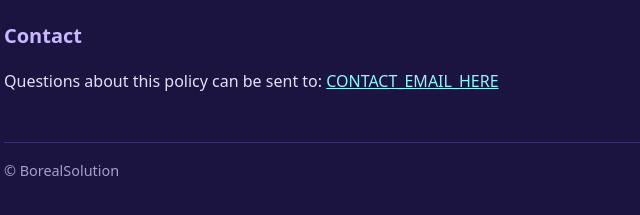
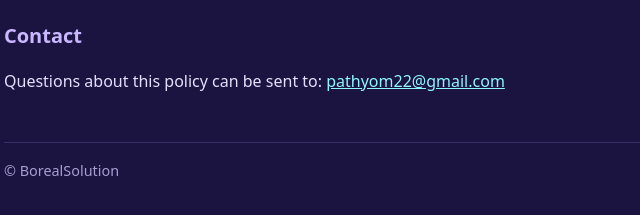
Before and after one commit to BorealSolution/arrow-drift-site, a plain HTML site: page privacy.html in a window 1280 px wide. Shown: the part 1349-1564 px from the top of the page, 292-932 px from the left. Drawn offline with Linux system fonts and the light colour scheme.

Commit message:
Add contact email
Co-Authored-By: Claude Opus 5.5 <noreply@anthropic.com>

```diff
--- a/privacy.html
+++ b/privacy.html
@@ -66,8 +66,8 @@
 
     <h2>Contact</h2>
     <p>Questions about this policy can be sent to:
-      <!-- TODO (owner): replace CONTACT_EMAIL_HERE below with your real contact email address before publishing. -->
-      <a href="mailto:CONTACT_EMAIL_HERE">CONTACT_EMAIL_HERE</a>
+      <!-- TODO (owner): replace pathyom22@gmail.com below with your real contact email address before publishing. -->
+      <a href="mailto:pathyom22@gmail.com">pathyom22@gmail.com</a>
     </p>
 
     <footer>&copy; BorealSolution</footer>
```
Also changed, not shown: terms.html (+2 -2 lines).
